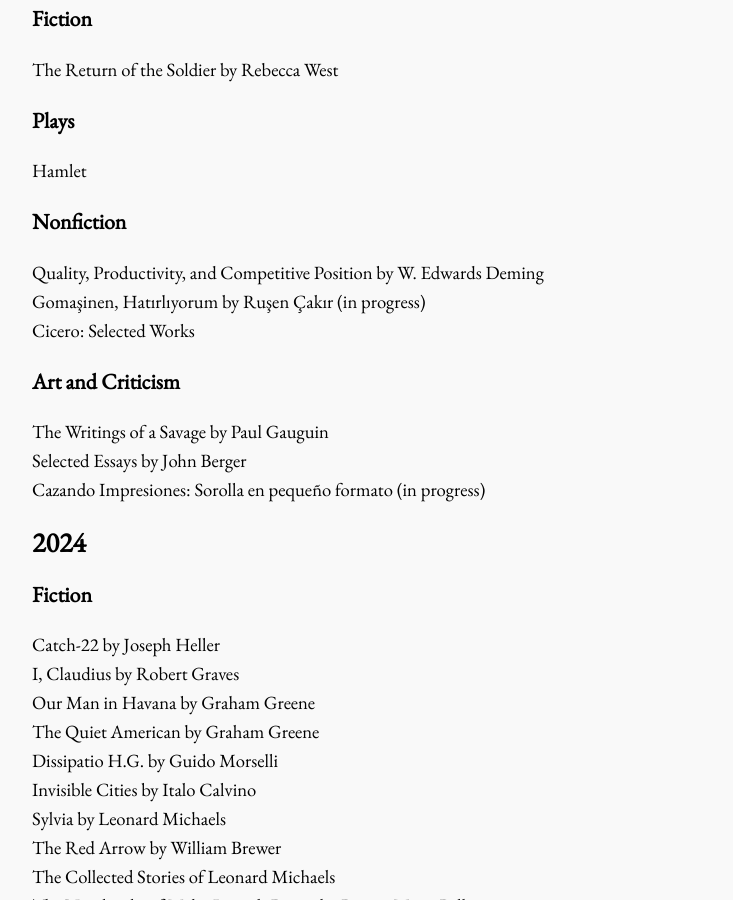
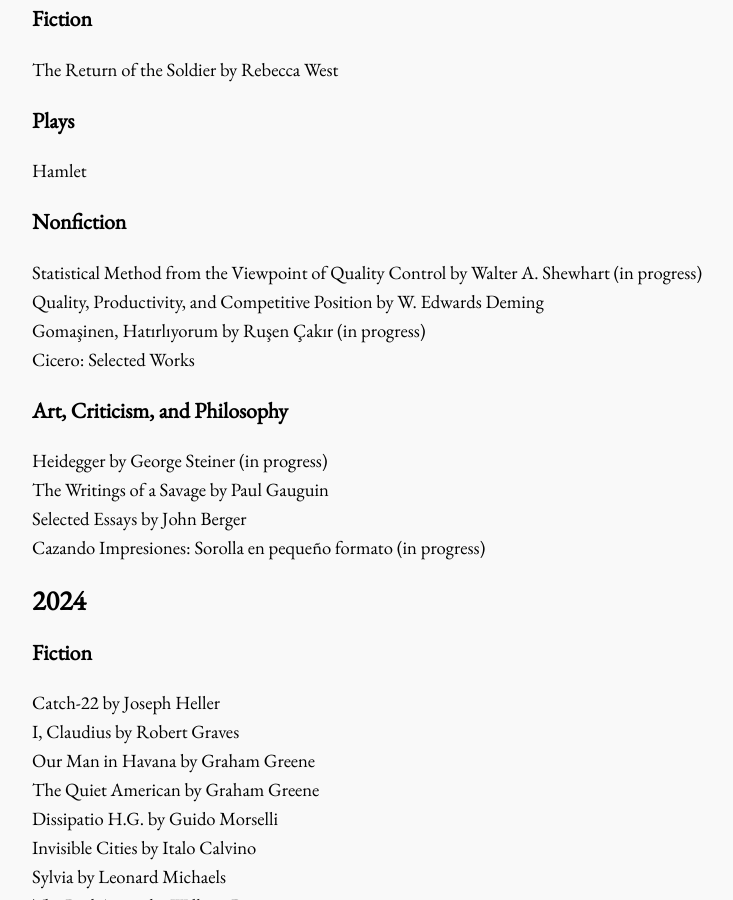
Before and after one commit to bora-uyumazturk/bora-uyumazturk.github.io, a Jekyll site: the page built from reading.html, in a window 1280 px wide and 900 px high, scrolled down 306 px. Shown: the whole window, without its empty margins (140-873 px from the left). Built offline with Jekyll 4.4.1, drawn with Linux system fonts in a browser that asks for light colours.

Commit message:
Update reading.html

```diff
--- a/reading.html
+++ b/reading.html
@@ -24,12 +24,14 @@ title: Reading
 
   <h3>Nonfiction</h3>
 
+  Statistical Method from the Viewpoint of Quality Control by Walter A. Shewhart (in progress) <br>
   Quality, Productivity, and Competitive Position by W. Edwards Deming <br>
   Gomaşinen, Hatırlıyorum by Ruşen Çakır (in progress) <br>
   Cicero: Selected Works
 
-  <h3>Art and Criticism</h3>
+  <h3>Art, Criticism, and Philosophy</h3>
 
+  Heidegger by George Steiner (in progress) <br>
   The Writings of a Savage by Paul Gauguin <br>
   Selected Essays by John Berger <br>
   Cazando Impresiones: Sorolla en pequeño formato (in progress)
```
